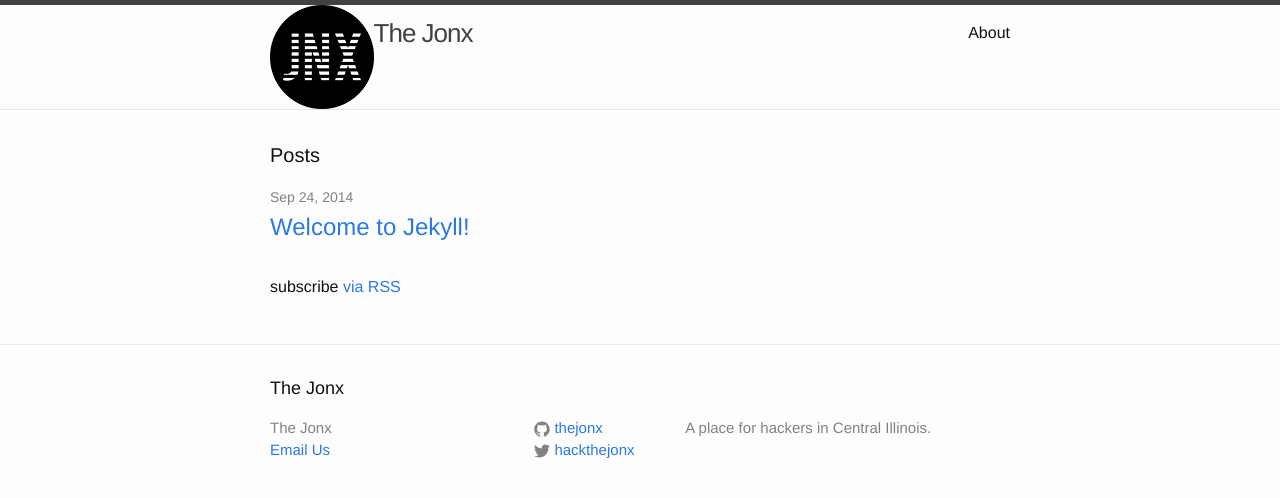
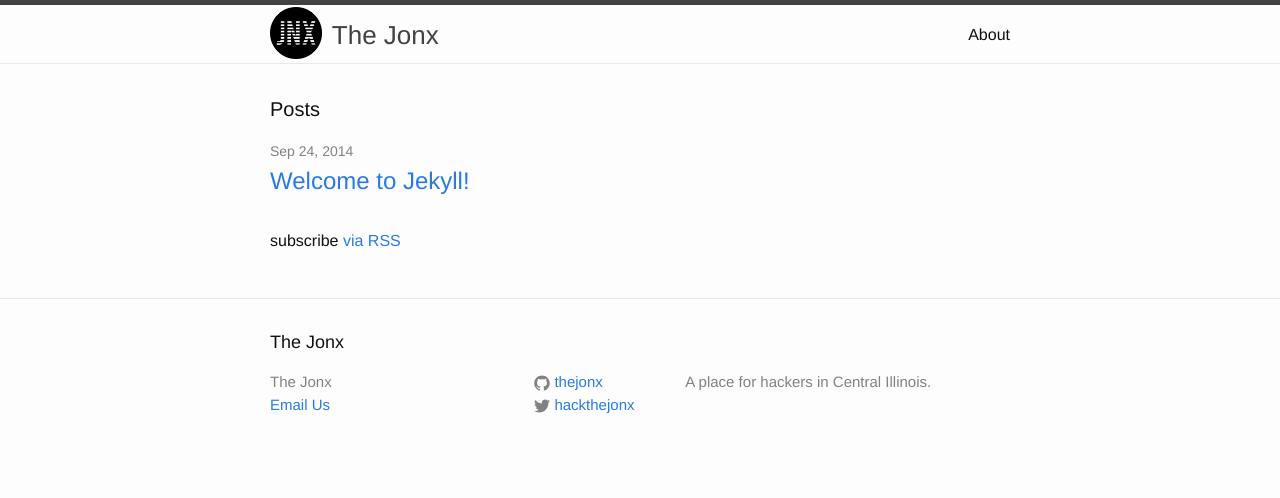
Before and after one commit to thejonx/thejonx.github.io, a Jekyll site: the page built from index.html, in a window 1280 px wide. Shown: the top 498 px of the page. Built offline with Jekyll 4.4.1, drawn with Linux system fonts in a browser that asks for light colours.

Commit message:
Make logo smaller, pad title text, and pad header for a better look.

```diff
--- a/_sass/_layout.scss
+++ b/_sass/_layout.scss
@@ -5,14 +5,15 @@
     border-top: 5px solid $grey-color-dark;
     border-bottom: 1px solid $grey-color-light;
     min-height: 56px;
+    padding-top: 2px;
 
     // Positioning context for the mobile navigation icon
     position: relative;
 }
 
 .site-logo {
-    width: 14%;
-    height: 14%;
+    width: 7%;
+    height: 7%;
     float: left;
     background-image: url('{{ site.baseurl }}/website/images/logos/jonx_logo200px.png') no-repeat;
 
@@ -21,9 +22,7 @@
 .site-title {
     font-size: 26px;
     line-height: 56px;
-    letter-spacing: -1px;
-    margin-bottom: 0;
-    float: none;
+    padding-left: 10px;
 
     &,
     &:visited {
```
